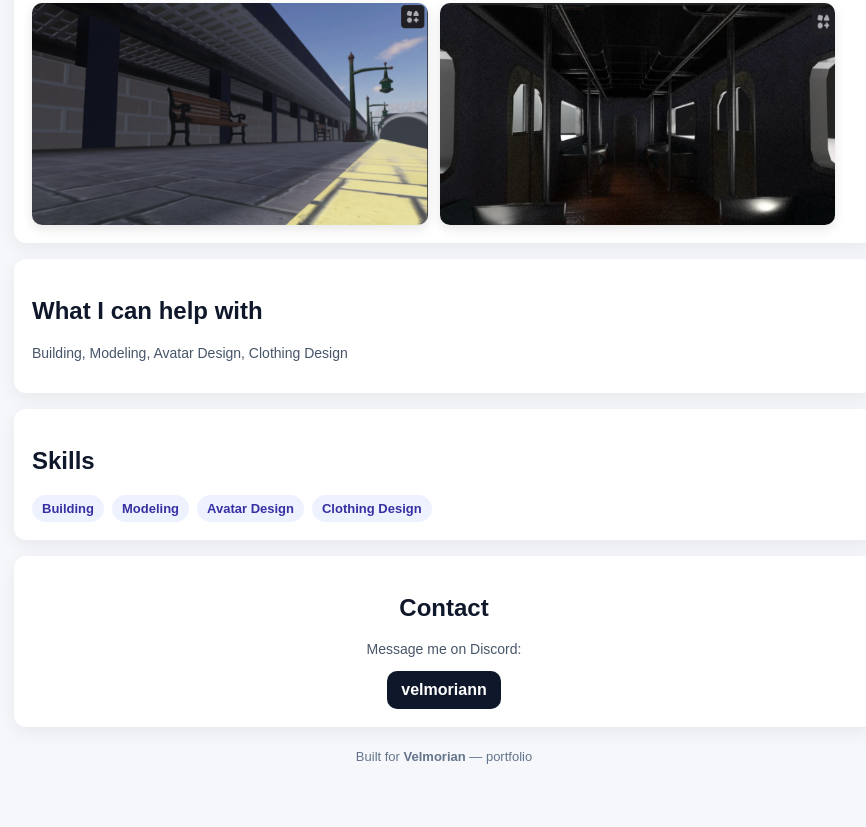
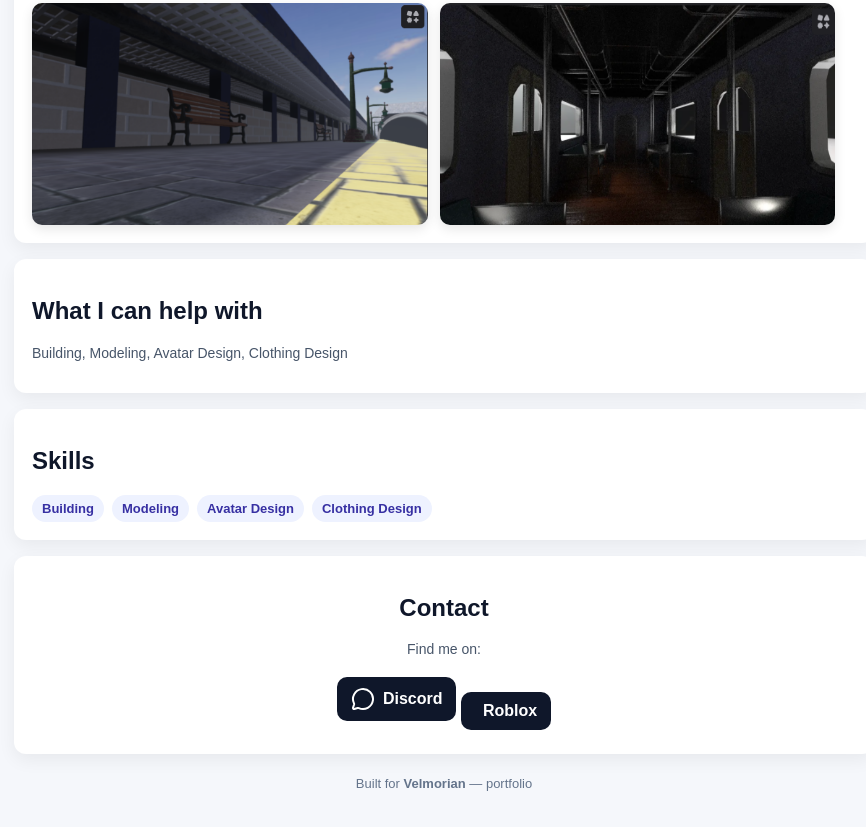
Before and after one commit to Velmorian8/velmorian.github.io., a plain HTML site: page index.html in a window 1280 px wide. Shown: the part 806-1633 px from the top of the page, without its empty margins (196-1062 px from the left). Drawn offline with nearby package versions, Linux system fonts and the light colour scheme.

Commit message:
Update index.html

```diff
--- a/index.html
+++ b/index.html
@@ -4,6 +4,8 @@
   <meta charset="utf-8" />
   <meta name="viewport" content="width=device-width,initial-scale=1" />
   <title>Velmorian | Roblox Developer</title>
+  <!-- Lucide Icons -->
+  <script src="https://unpkg.com/lucide@latest"></script>
   <style>
     :root{--bg:#f5f7fb;--card:#ffffff;--accent:#111827}
     *{box-sizing:border-box}
@@ -16,7 +18,7 @@
     ul{padding-left:18px}
     .skills{display:flex;flex-wrap:wrap;gap:8px;margin-top:8px}
     .skill{background:#eef2ff;padding:6px 10px;border-radius:999px;font-weight:600;font-size:13px;color:#3730a3}
-    .btn{display:inline-block;padding:10px 14px;background:#0f172a;color:#fff;border-radius:10px;text-decoration:none;font-weight:600}
+    .btn{display:inline-flex;align-items:center;gap:8px;padding:10px 14px;background:#0f172a;color:#fff;border-radius:10px;text-decoration:none;font-weight:600;margin:6px 0}
     footer{margin-top:22px;text-align:center;color:#64748b;font-size:13px}
     img{max-width:100%;border-radius:12px;box-shadow:0 4px 12px rgba(0,0,0,0.1);margin-top:12px}
 
@@ -83,13 +85,22 @@
 
     <section class="card" style="text-align:center">
       <h2>Contact</h2>
-      <p class="muted">Message me on Discord:</p>
-      <a class="btn" href="#" onclick="alert('Discord: velmoriann')">velmoriann</a>
+      <p class="muted">Find me on:</p>
+      <a class="btn" href="#" onclick="alert('Discord: velmoriann')">
+        <i data-lucide="message-circle"></i> Discord
+      </a>
+      <a class="btn" href="https://www.roblox.com/users/yourUserId/profile" target="_blank">
+        <i data-lucide="cube"></i> Roblox
+      </a>
     </section>
 
     <footer>
       <div>Built for <strong>Velmorian</strong> — portfolio</div>
     </footer>
   </div>
+
+  <script>
+    lucide.createIcons();
+  </script>
 </body>
 </html>
```
